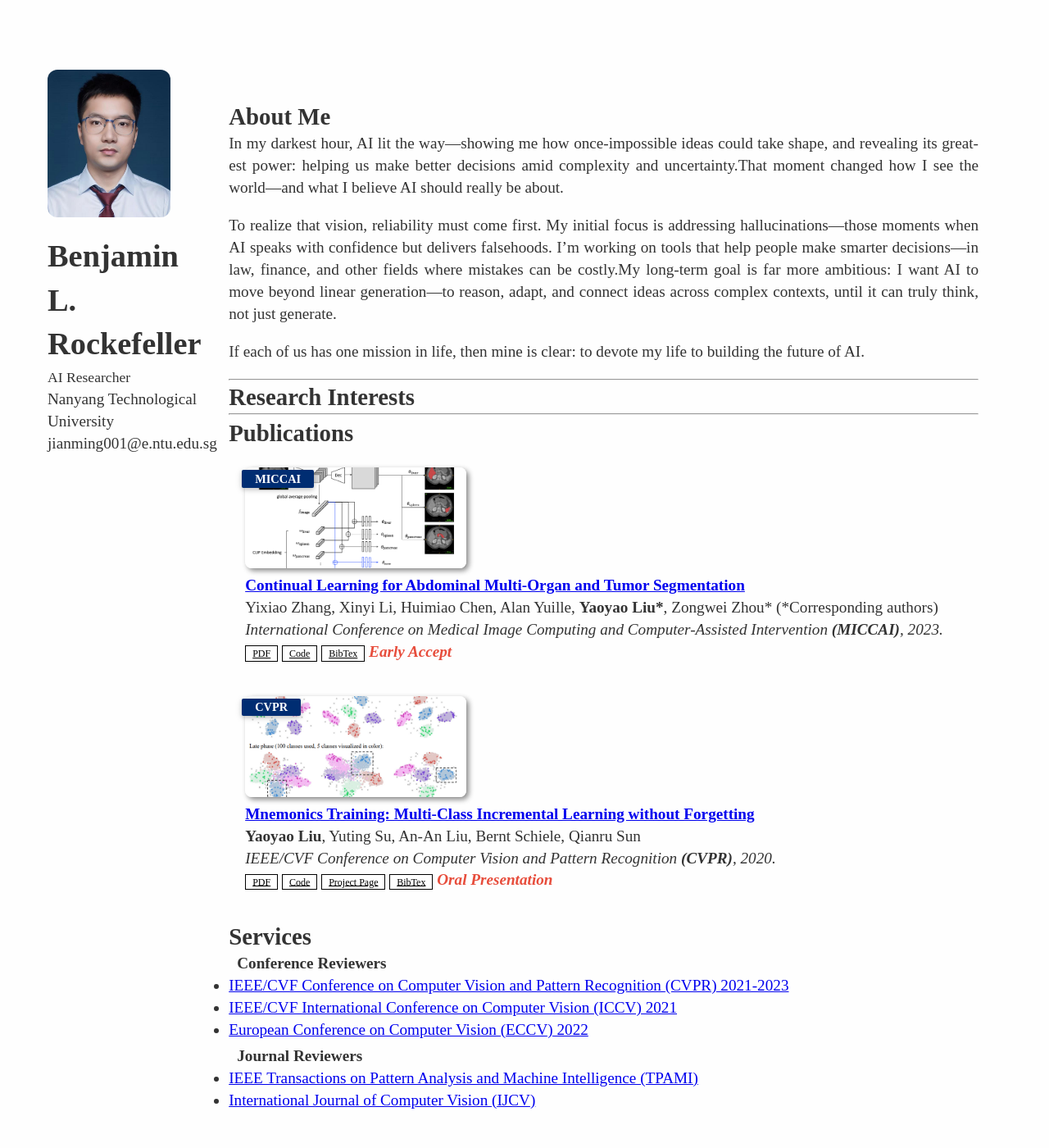
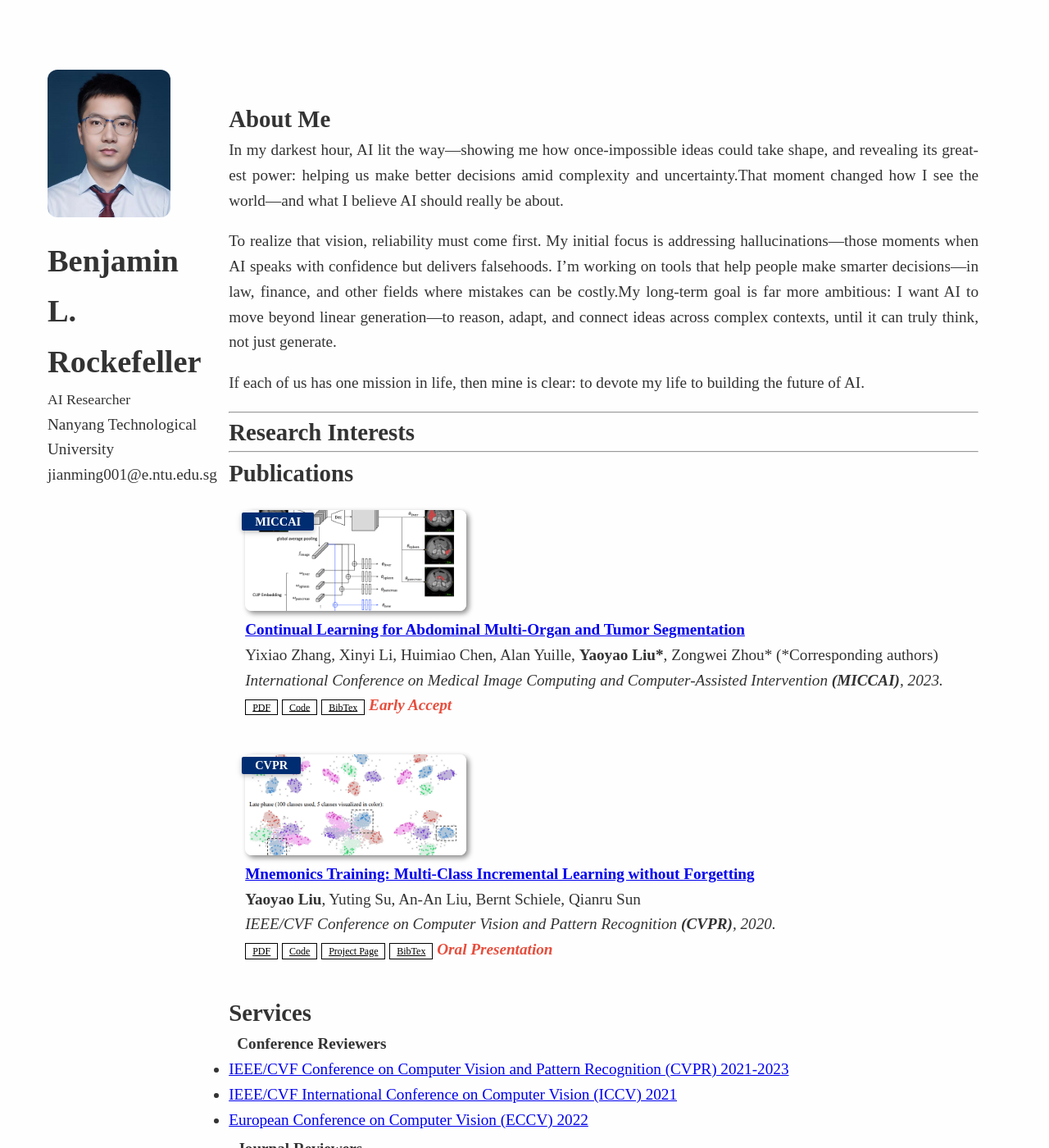
Before and after one commit to BenjaminRockefeller/benjaminrockefeller.github.io, a Jekyll site: the page built from index.md, in a window 1280 px wide and 1400 px high. Shown: the whole window at 82% size. Built offline with Jekyll 4.4.1, drawn with Linux system fonts in a browser that asks for light colours; a style sheet for code colours, icons or effects is not loaded; our own code applies the rules of GitHub Pages for plain Markdown files.

Commit message:
Update minimal-light.scss

```diff
--- a/_sass/minimal-light.scss
+++ b/_sass/minimal-light.scss
@@ -23,15 +23,14 @@
 
 /* ===== 字体与基础设置 ===== */
 body {
-  font-family: "Times New Roman", Times, serif;
+  font-family: "Times New Roman", Times, serif !important;
   font-weight: 400;
   font-size: 1.2rem;
-  line-height: 1.4;
+  line-height: 1.6;
   color: var(--text-color);
   background-color: var(--bg-color);
 }
 
-/* 确保所有左栏信息统一字体 */
 header,
 header * {
   font-family: "Times New Roman", Times, serif !important;
@@ -57,36 +56,45 @@ header {
 }
 
 /* ===== 个人信息块 ===== */
+.profile-info {
+  margin-top: 1rem;
+  line-height: 1.6;
+  font-size: 1.05rem;
+  text-align: left;
+  word-break: break-word;
+}
+
 .profile-info h1 {
-  font-size: 1.05rem !important;
-  font-weight: 600;
-  line-height: 1.25;
-  margin-bottom: 0.3rem;
+  font-size: 1.3rem !important;
+  font-weight: 700 !important;
+  line-height: 1.4;
+  margin-bottom: 0.4rem;
   color: var(--primary-color);
   text-align: left;
   letter-spacing: -0.01em;
 }
 
 .profile-meta {
-  font-size: 0.9rem !important;
-  line-height: 1.4;
+  font-size: 1.05rem !important;
+  line-height: 1.6;
   text-align: left;
+  word-break: break-word;
 }
 
 .profile-meta .position-line,
 .profile-meta .university,
 .email {
-  font-size: 0.9rem !important;
-  white-space: nowrap;
+  font-size: 1.05rem !important;
+  white-space: normal;
   letter-spacing: -0.01em;
-  overflow: hidden;
-  text-overflow: ellipsis;
+  overflow-wrap: break-word;
 }
 
 .email {
   font-family: "Roboto Mono", monospace;
-  font-size: 0.8rem;
+  font-size: 1rem !important;
   margin-top: 0.3rem;
+  word-break: break-all;
 }
 
 /* ===== 主体内容区调整（右栏） ===== */
@@ -94,22 +102,21 @@ section {
   margin-left: 210px;
   padding-left: 1.2rem;
   padding-right: 1rem;
-  padding-top: 4.5rem;  /* ⬅️从3.5rem调高到4.5rem，让“About Me”与头像齐平 */
+  padding-top: 4.5rem;
   max-width: 950px;
   font-size: 1.2rem;
-  line-height: 1.4;
+  line-height: 1.6;
 }
-
 
 /* ===== 段落正文优化 ===== */
 p {
   margin-bottom: 1.2rem;
-  line-height: 1.4;
+  line-height: 1.6;
   text-align: justify;
   hyphens: auto;
 }
 
-/* ===== 小屏响应式调整（可选） ===== */
+/* ===== 小屏响应式调整 ===== */
 @media (max-width: 900px) {
   .wrapper {
     flex-direction: column;
@@ -136,13 +143,13 @@ p {
   }
 
   .profile-meta .position-line {
-    font-size: 0.82rem;
+    font-size: 0.95rem;
   }
 }
 
 @media (max-width: 480px) {
   .profile-meta .position-line {
-    font-size: 0.78rem;
+    font-size: 0.9rem;
     transform: scale(0.95);
     transform-origin: left;
   }
```
